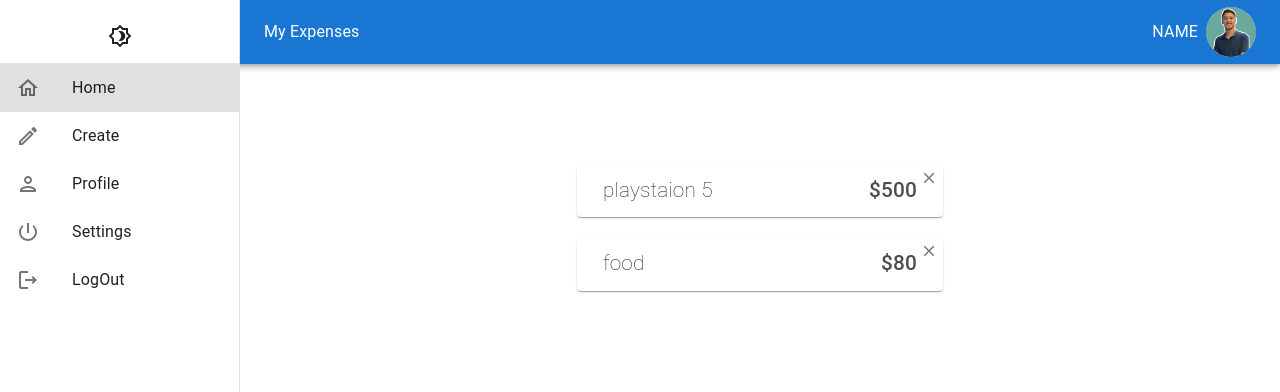
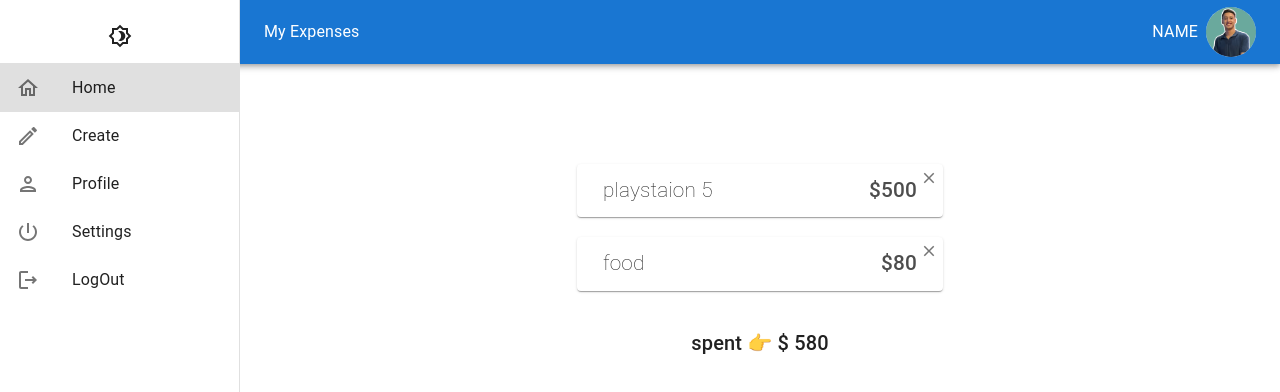
Before and after one commit to Abd0000/mui-toturial, a React (Create React App) app: page / in a window 1280 px wide. Shown: the top 392 px of the page. Built offline with nearby package versions, Linux system fonts and the light colour scheme; data requests are answered from the project's data file.

Commit message:
adding total price

```diff
--- a/src/pages/Create/Create.jsx
+++ b/src/pages/Create/Create.jsx
@@ -5,8 +5,10 @@ import { KeyboardArrowRightOutlined } from "@mui/icons-material";
 import { useNavigate } from "react-router-dom";
 
 const Create = () => {
+  //storing the data from the server
   const [title, setTitle] = useState("");
   const [amount, setAmount] = useState(0);
+  //useNavigate hook to navigate to the home page
   const navigate = useNavigate();
 
   return (
@@ -40,6 +42,7 @@ const Create = () => {
 
       <Button
         onClick={(parms) =>
+          //fetching the data from the server
           fetch("http://localhost:3100/mydata", {
             method: "POST",
             headers: {
--- a/src/pages/Home/Home.jsx
+++ b/src/pages/Home/Home.jsx
@@ -4,13 +4,18 @@ import { Box, IconButton, Paper, Typography } from "@mui/material";
 import { ClearOutlined } from "@mui/icons-material";
 
 const Home = () => {
+  //storing the data from the server
   const [mydata, setMydata] = useState([]);
 
+  //fetching the data from the server
   useEffect(() => {
     fetch("http://localhost:3100/mydata")
       .then((response) => response.json())
       .then((data) => setMydata(data));
   }, [mydata]);
+
+  //total price of the items
+  let totalPrice = 0;
 
   return (
     <Box
@@ -22,6 +27,7 @@ const Home = () => {
       }}
     >
       {mydata.map((item) => {
+        totalPrice += item.amount;
         return (
           <Paper
             key={item.id}
@@ -55,7 +61,7 @@ const Home = () => {
               onClick={() => {
                 fetch(`http://localhost:3100/mydata/${item.id}`, {
                   method: "DELETE",
-                })
+                });
               }}
               size="small"
               sx={{ position: "absolute", top: 0, right: 0 }}
@@ -65,6 +71,7 @@ const Home = () => {
           </Paper>
         );
       })}
+      <Typography  mt={2} variant="h6">spent 👉 $ {totalPrice}</Typography>
     </Box>
   );
 };
```
